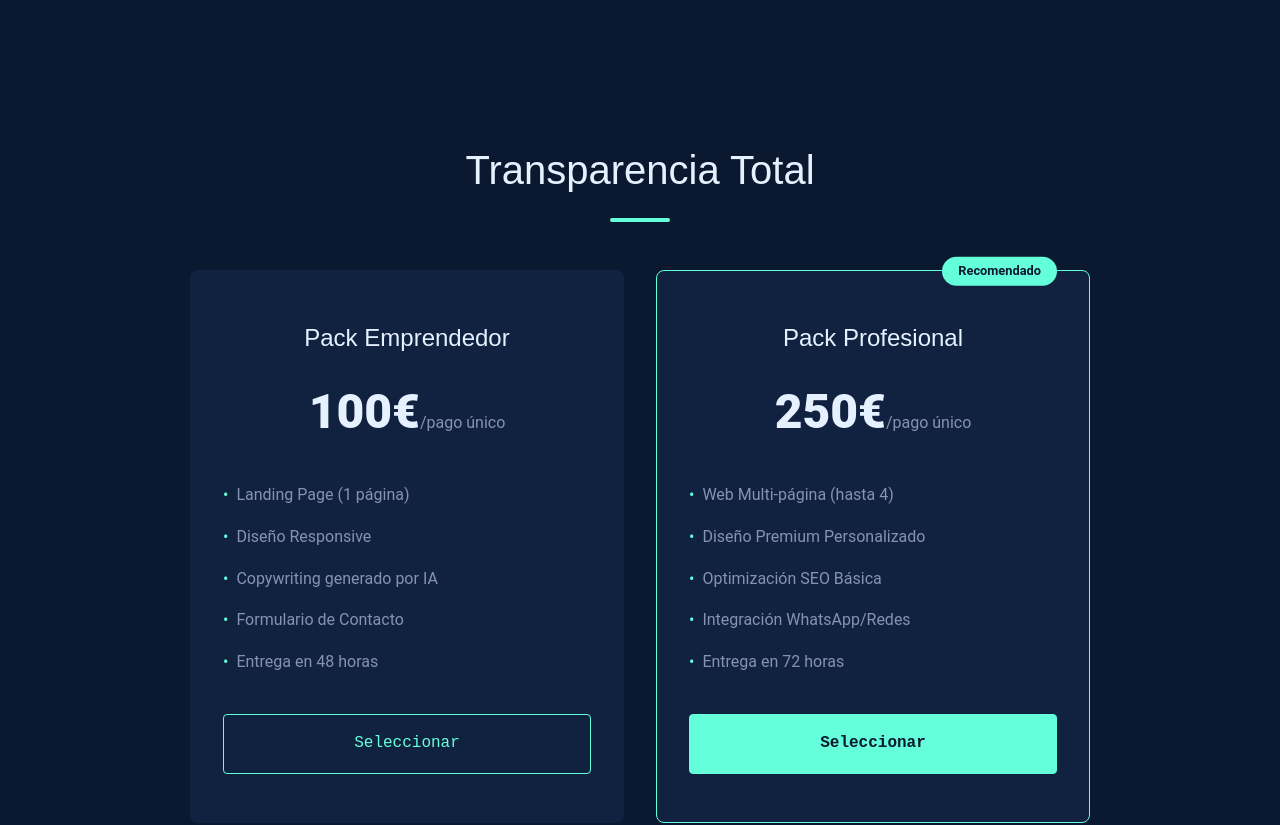
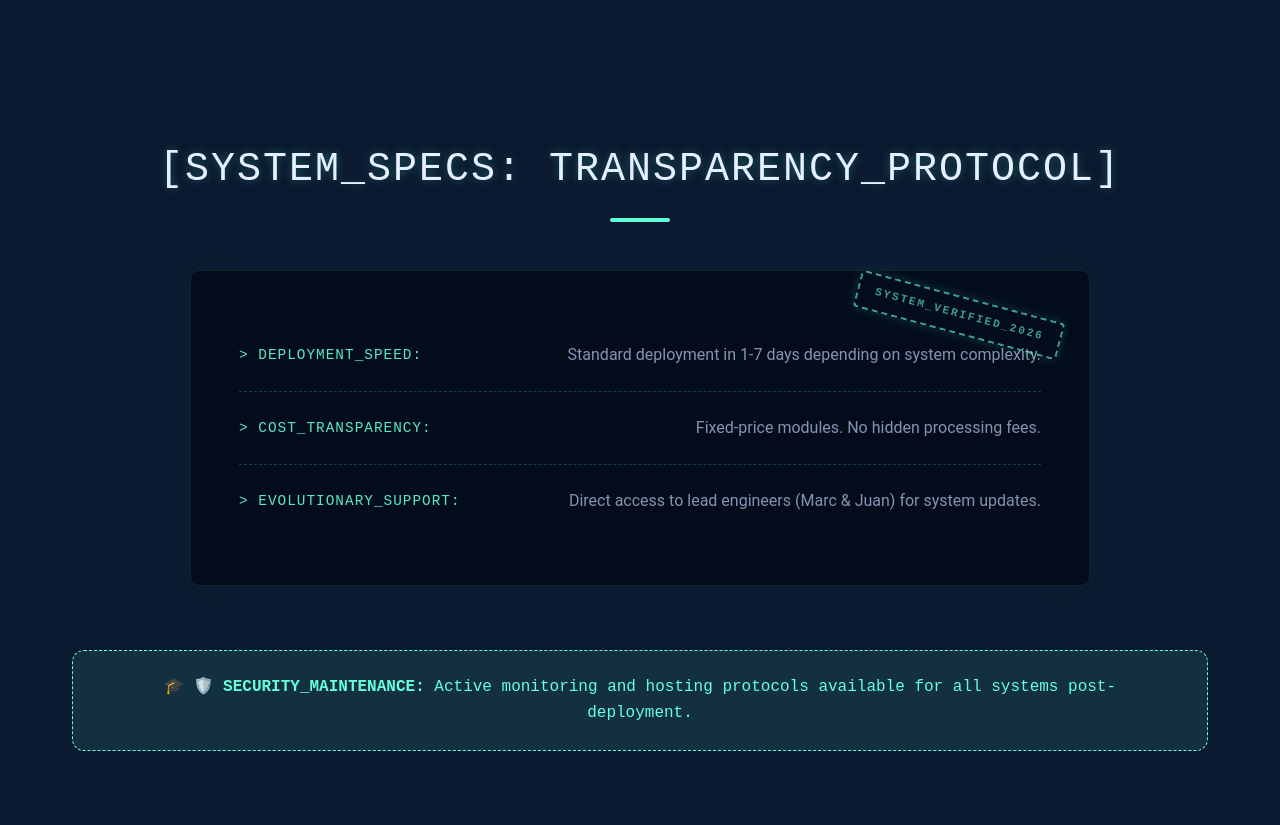
Before and after one commit to markusx5622/mc-websolutions-v2, a Next.js app: page / in a window 1280 px wide. Shown: the part 5560-6385 px from the top of the page. Built offline with nearby package versions, Linux system fonts and the light colour scheme.

Commit message:
⚙️ Engineering: Refactored Transparency into Technical System Specifications

```diff
--- a/src/app/globals.css
+++ b/src/app/globals.css
@@ -1137,6 +1137,88 @@ select.terminal-input option {
     opacity: 0.7;
 }
 
+/* System Specifications Table */
+.specs-table-container {
+    background: #020C1B;
+    border: 1px solid rgba(100, 255, 218, 0.1);
+    border-radius: 8px;
+    padding: 3rem;
+    position: relative;
+    max-width: 900px;
+    margin: 0 auto;
+    overflow: hidden;
+    box-shadow: 0 0 30px rgba(100, 255, 218, 0.05);
+}
+
+.specs-row {
+    display: flex;
+    justify-content: space-between;
+    align-items: center;
+    padding: 1.5rem 0;
+    border-bottom: 1px dashed rgba(100, 255, 218, 0.2);
+    gap: 2rem;
+}
+
+.specs-row:last-child {
+    border-bottom: none;
+}
+
+.specs-key {
+    font-family: var(--font-mono);
+    color: var(--accent);
+    font-size: 0.9rem;
+    letter-spacing: 1px;
+    white-space: nowrap;
+    opacity: 0.9;
+}
+
+.specs-value {
+    color: var(--text-muted);
+    font-size: 1rem;
+    text-align: right;
+    line-height: 1.5;
+}
+
+.verified-stamp {
+    position: absolute;
+    top: 25px;
+    right: 25px;
+    border: 2px dashed var(--accent);
+    color: var(--accent);
+    padding: 8px 16px;
+    font-family: var(--font-mono);
+    font-size: 0.7rem;
+    font-weight: 800;
+    text-transform: uppercase;
+    letter-spacing: 2px;
+    border-radius: 4px;
+    transform: rotate(15deg);
+    opacity: 0.6;
+    pointer-events: none;
+    box-shadow: 0 0 10px var(--accent-glow);
+    z-index: 10;
+}
+
+@media (max-width: 768px) {
+    .specs-row {
+        flex-direction: column;
+        align-items: flex-start;
+        text-align: left;
+        gap: 8px;
+    }
+    .specs-value {
+        text-align: left;
+    }
+    .verified-stamp {
+        position: relative;
+        top: 0;
+        right: 0;
+        display: inline-block;
+        margin-bottom: 20px;
+        transform: rotate(0);
+    }
+}
+
 /* Success Progress Bar Styling */
 .terminal-window.terminal-success-neon {
     border-color: #00ff7f;
--- a/src/app/page.tsx
+++ b/src/app/page.tsx
@@ -526,39 +526,34 @@ export default function Home() {
         viewport={{ once: true }}
         transition={{ duration: 0.8 }}
       >
-        <div className="container">
-          <h2 className="section-title">Transparencia Total</h2>
-          <div className="pricing-grid">
-            <div className="pricing-card">
-              <h3 className="pricing-title">Pack Emprendedor</h3>
-              <div className="pricing-price">100€<span>/pago único</span></div>
-              <ul className="pricing-features">
-                <li>Landing Page (1 página)</li>
-                <li>Diseño Responsive</li>
-                <li>Copywriting generado por IA</li>
-                <li>Formulario de Contacto</li>
-                <li>Entrega en 48 horas</li>
-              </ul>
-              <a href="#contact" className="btn btn-primary" style={{ width: "100%" }}>Seleccionar</a>
+        <div className="container" style={{ position: 'relative' }}>
+          <h2 className="section-title" style={{ fontFamily: 'var(--font-mono)', textTransform: 'uppercase', letterSpacing: '2px', textShadow: '0 0 10px var(--accent-glow)' }}>
+            [SYSTEM_SPECS: TRANSPARENCY_PROTOCOL]
+          </h2>
+
+          <div className="specs-table-container">
+            <div className="verified-stamp">SYSTEM_VERIFIED_2026</div>
+
+            <div className="specs-row">
+              <span className="specs-key">&gt; DEPLOYMENT_SPEED:</span>
+              <span className="specs-value">Standard deployment in 1-7 days depending on system complexity.</span>
             </div>
-            <div className="pricing-card featured">
-              <h3 className="pricing-title">Pack Profesional</h3>
-              <div className="pricing-price">250€<span>/pago único</span></div>
-              <ul className="pricing-features">
-                <li>Web Multi-página (hasta 4)</li>
-                <li>Diseño Premium Personalizado</li>
-                <li>Optimización SEO Básica</li>
-                <li>Integración WhatsApp/Redes</li>
-                <li>Entrega en 72 horas</li>
-              </ul>
-              <a href="#contact" className="btn btn-solid" style={{ width: "100%" }}>Seleccionar</a>
+
+            <div className="specs-row">
+              <span className="specs-key">&gt; COST_TRANSPARENCY:</span>
+              <span className="specs-value">Fixed-price modules. No hidden processing fees.</span>
+            </div>
+
+            <div className="specs-row">
+              <span className="specs-key">&gt; EVOLUTIONARY_SUPPORT:</span>
+              <span className="specs-value">Direct access to lead engineers (Marc &amp; Juan) for system updates.</span>
             </div>
           </div>
-          <div style={{ textAlign: "center", marginTop: "4rem", marginBottom: "4rem" }}>
-            <div style={{ display: "inline-block", padding: "1.5rem 2.5rem", background: "rgba(100, 255, 218, 0.1)", borderRadius: "50px", border: "1px solid var(--accent)" }}>
+
+          <div style={{ textAlign: "center", marginTop: "4rem" }}>
+            <div style={{ display: "inline-block", padding: "1.5rem 2.5rem", background: "rgba(100, 255, 218, 0.1)", borderRadius: "12px", border: "1px dashed var(--accent)" }}>
               <p className="mono-text" style={{ color: "var(--accent)", margin: 0, fontSize: "1rem" }}>
-                🎓 <strong>BECA M&C:</strong> ¿Compañero de la UEV o marca personal emergente? <br />
-                Tenemos un descuento especial del <strong>20%</strong> para proyectos universitarios.
+                🎓 🛡️ <strong>SECURITY_MAINTENANCE:</strong> Active monitoring and hosting protocols available for all systems post-deployment.
               </p>
             </div>
           </div>
```
